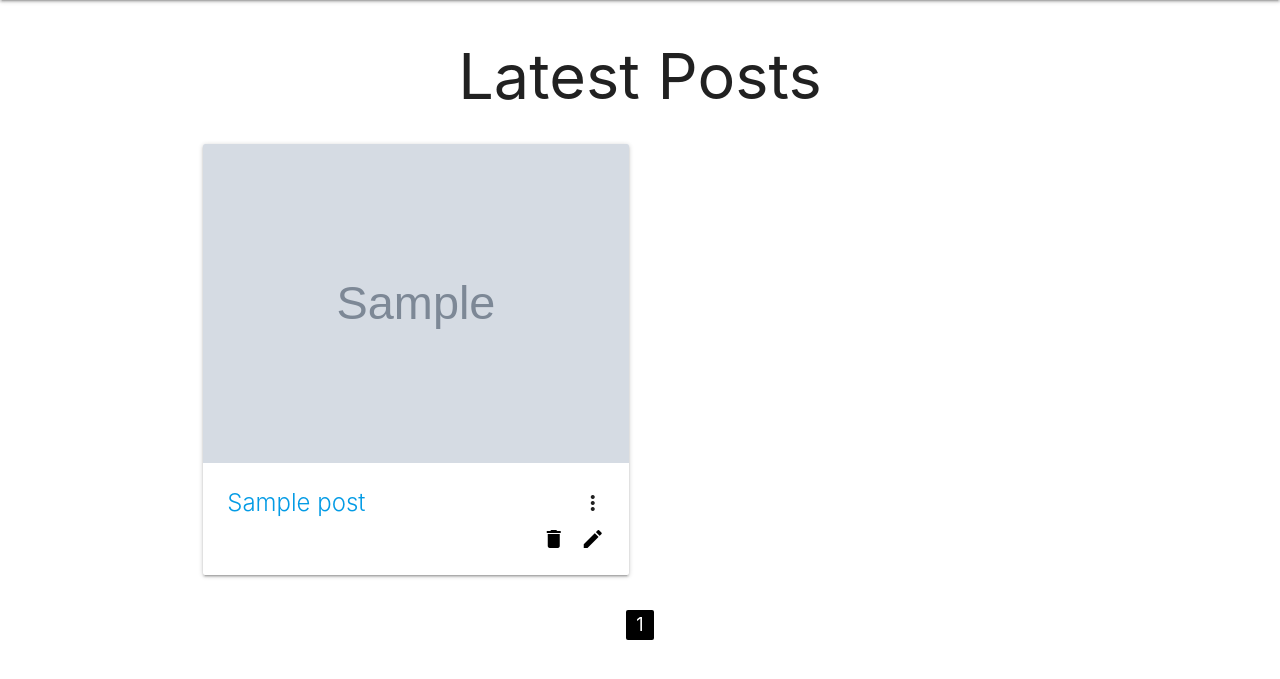
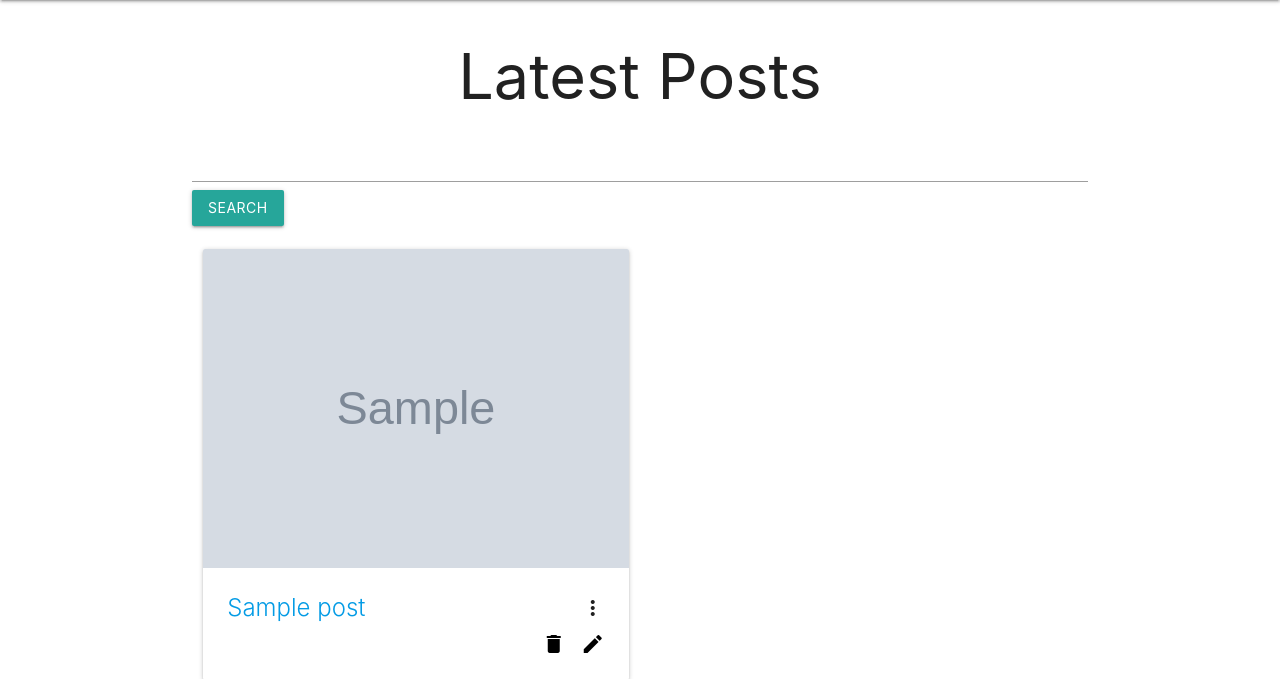
Before and after one commit to azizcruz/blog_system_using_django, a Django app: template blog/templates/blog/posts.html in a window 1280 px wide. Shown: the part 64-743 px from the top of the page. Before the commit the page ends 704 px from the top, so only its background shows below. Run offline with Django 3.2, Linux system fonts and the light colour scheme; the template is opened without the code that fills it: most values are stand-ins (such as "Sample title", 1, 10 or a date in 2020); grey boxes marked "Sample" are stand-in pictures; parts of the project's set-up code (start-up, migrations or seed data) failed here and were passed over.

Commit message:
added search functionality

```diff
--- a/blog/models.py
+++ b/blog/models.py
@@ -1,10 +1,12 @@
 from django.db import models
 from django.shortcuts import reverse
 from django import forms
+from django.contrib.auth.models import User
 
 # Create your models here.
 
 class Post(models.Model):
+    user = models.ForeignKey(User, on_delete=None, default=1)
     title = models.CharField(max_length=120)
     content = models.TextField()
     image = models.ImageField(upload_to='post_image', default='post_image/default.png')
--- a/blog/templates/blog/post_detail.html
+++ b/blog/templates/blog/post_detail.html
@@ -8,5 +8,6 @@
     <h1>{{ post.title }}</h1>
     <p class="flow-text">{{ post.content }}</p>
     <span>{{ publish_date }}</span>
+    <p>Written By: {{ post.user }}</p>
   </div>
 {% endblock %}
--- a/blog/templates/blog/posts.html
+++ b/blog/templates/blog/posts.html
@@ -2,6 +2,14 @@
 
 {% block content %}
 <h1 class="center">Latest Posts</h1>
+<div class="search-field">
+  <form class="" action="" method="get">
+      <div class="input-field">
+        <input type="text" name="q" value="{{ request.GET.q }}">
+        <button type="submit" name="button" class="btn">Search</button>
+      </div>
+  </form>
+</div>
 <div class="row">
   {% for post in posts_pages %}
   <div class="col s12 m6">
--- a/static/css/style.css
+++ b/static/css/style.css
@@ -9,7 +9,7 @@ body {
 
 .post-details span {
   position: absolute;
-  bottom: 10px;
+  bottom: 20px;
   right: 10px;
 }
 
```
Also changed, not shown: blog/views.py (+17 -1 lines), blog/migrations/0009_post_user.py (added), db.sqlite3.
